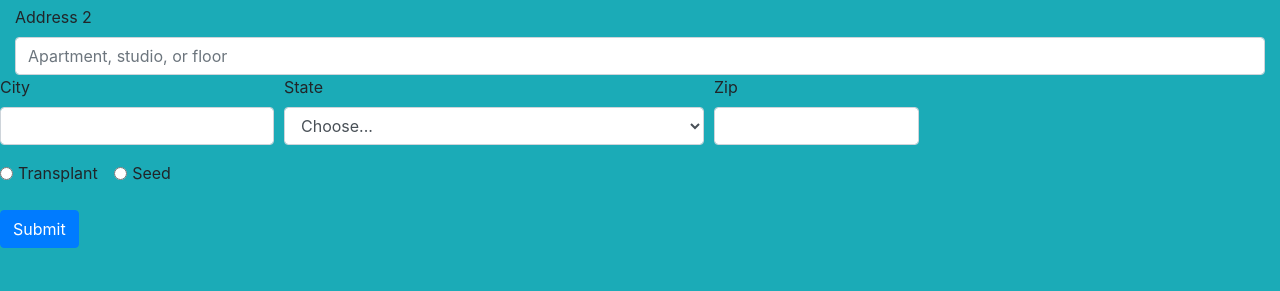
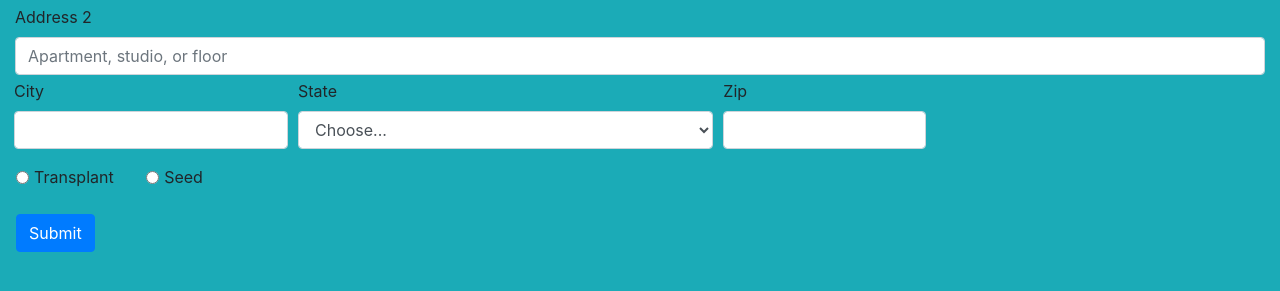
Before and after one commit to Pioneer18/GardenHub, a plain HTML site: page index.html in a window 1280 px wide. Shown: the part 873-1164 px from the top of the page. Drawn offline with nearby package versions, Linux system fonts and the light colour scheme; no server answers; a small style sheet from the web is missing.

Commit message:
form update

```diff
--- a/css/main.css
+++ b/css/main.css
@@ -331,3 +331,15 @@ html, body {
   background: #231f20;
   top: 500%;
 }
+.form-row {
+	margin-left: 9px;
+}
+.form-row>[class*=col-] {
+  padding-top: 4px;
+}
+.form-check-inline .form-check-input {
+  margin-left: 16px;
+}
+.btn-primary{
+  margin-left: 16px;
+}
```
Also changed, not shown: 1 other file.
